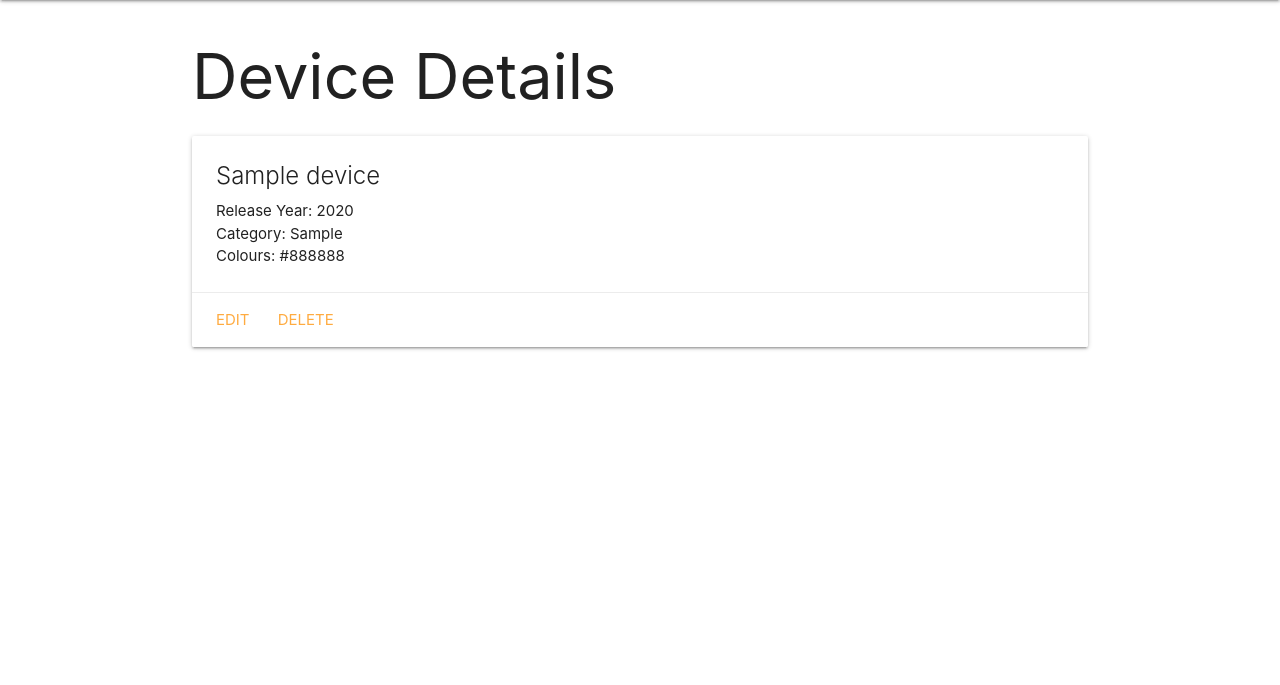
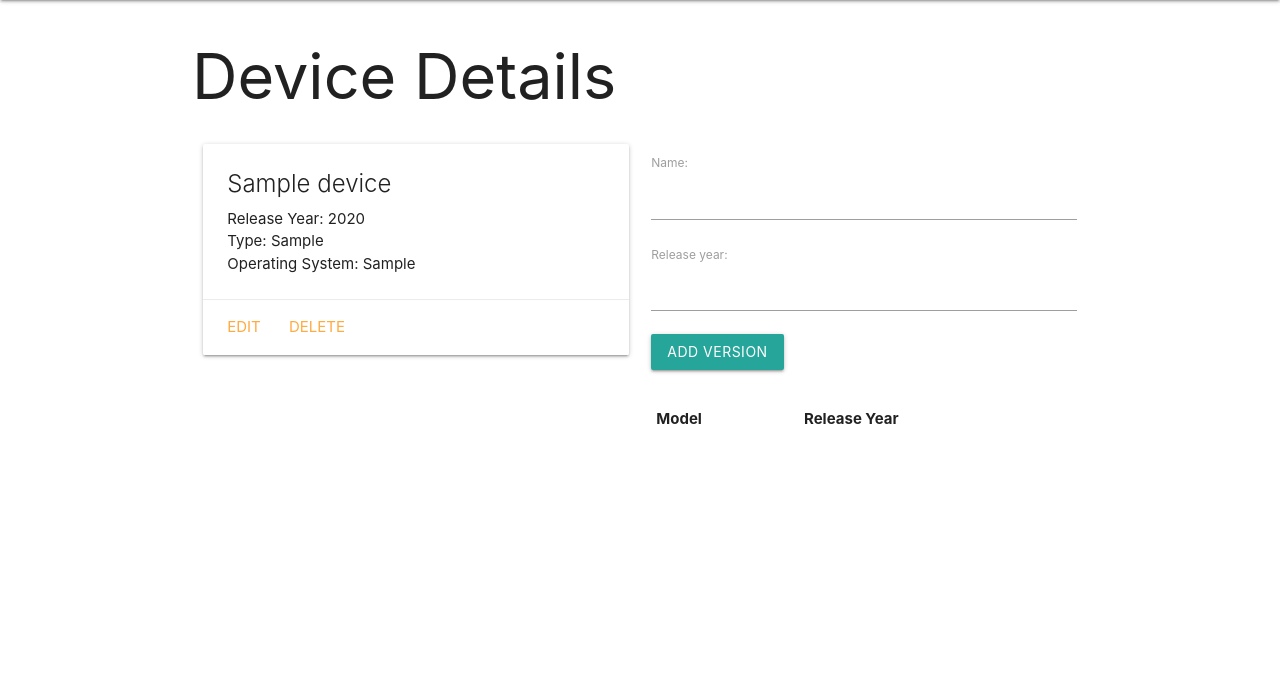
Before and after one commit to the0choi/apple-collection, a Django app: page /devices/1/ in a window 1280 px wide. Shown: the part 64-749 px from the top of the page. Run offline with Django 4.2, Linux system fonts and the light colour scheme; tables that the repository leaves empty hold one stand-in row (values such as "Sample post"); data that the repository does not hold is empty.

Commit message:
add Version model

```diff
--- a/main_app/admin.py
+++ b/main_app/admin.py
@@ -1,5 +1,6 @@
 from django.contrib import admin
 
-from .models import Device
+from .models import Device, Version
 
 admin.site.register(Device)
+admin.site.register(Version)
--- /dev/null
+++ b/main_app/forms.py
@@ -0,0 +1,8 @@
+from django.forms import ModelForm
+from .models import Version
+
+
+class VersionForm(ModelForm):
+    class Meta:
+        model = Version
+        fields = ['name', 'release_year']
--- a/main_app/models.py
+++ b/main_app/models.py
@@ -4,11 +4,23 @@ from django.urls import reverse
 class Device(models.Model):
     name = models.CharField(max_length=100)
     release_year = models.IntegerField()
-    category = models.CharField(max_length=100)
-    colours = models.CharField(max_length=100)
+    type = models.CharField(max_length=100)
+    operating_system = models.CharField(max_length=100)
 
     def __str__(self):
         return self.name
 
     def get_absolute_url(self):
         return reverse('detail', kwargs={'device_id': self.id})
+
+class Version(models.Model):
+    name = models.CharField(max_length=100)
+    release_year = models.IntegerField()
+
+    device = models.ForeignKey(Device, on_delete=models.CASCADE)
+
+    def __str__(self):
+        return f"{self.name} on {self.release_year}"
+
+    class Meta:
+        ordering = ['-release_year']
--- a/main_app/templates/base.html
+++ b/main_app/templates/base.html
@@ -9,6 +9,7 @@
   <title>Apple Collection</title>
   <link rel="stylesheet" href="https://cdnjs.cloudflare.com/ajax/libs/materialize/1.0.0/css/materialize.min.css">
   <link rel="stylesheet" type="text/css" href="{% static 'css/style.css' %}">
+  <script src="https://cdnjs.cloudflare.com/ajax/libs/materialize/1.0.0/js/materialize.min.js"></script>
 </head>
 <body>
   <header class="navbar-fixed">
--- a/main_app/templates/devices/detail.html
+++ b/main_app/templates/devices/detail.html
@@ -3,17 +3,46 @@
 
 <h1>Device Details</h1>
 
+<div class="row">
+  <div class="col s6">
     <div class="card">
       <div class="card-content">
         <span class="card-title">{{ device.name }}</span>
         <p>Release Year: {{ device.release_year }}</p>
-    <p>Category: {{ device.category }}</p>
-    <p>Colours: {{ device.colours }}</p>
+        <p>Type: {{ device.type }}</p>
+        <p>Operating System: {{ device.operating_system }}</p>
       </div>
       <div class="card-action">
         <a href="{% url 'devices_update' device.id %}">Edit</a>
         <a href="{% url 'devices_delete' device.id %}">Delete</a>
       </div>
     </div>
+  </div>
+  <div class="col s6">
+    <form action="{% url 'add_version' device.id %}" method="POST">
+      {% csrf_token %}
+      {{ version_form.as_p }}
+      <input type="submit" class="btn" value="Add Version">
+    </form>
+    <br>
+
+    <table class="striped">
+      <thead>
+        <tr><th>Model</th><th>Release Year</th></tr>
+      </thead>
+      <tbody>
+        {% for version in device.version_set.all %}
+          <tr>
+            <td>{{version.name}}</td>
+            <td>{{version.release_year}}</td>
+          </tr>
+        {% endfor %}
+      </tbody>
+    </table>
+  </div>
+</div>
+
+<script>
+</script>
 
 {% endblock %}
--- a/main_app/templates/devices/index.html
+++ b/main_app/templates/devices/index.html
@@ -9,10 +9,9 @@
         <div class="card-content">
           <span class="card-title">{{ device.name }}</span>
           <p>Release Year: {{ device.release_year }}</p>
-          <p>Category: {{ device.category }}</p>
-          <p>Colours: {{ device.colours }}</p>
+          <p>Type: {{ device.type }}</p>
+          <p>Operating System: {{ device.operating_system }}</p>
         </div>
-      <!-- Don't forget the </a> closing tag -->
       </a>
   </div>
 {% endfor %}
--- a/main_app/urls.py
+++ b/main_app/urls.py
@@ -9,4 +9,5 @@ urlpatterns = [
   path('devices/create/', views.DeviceCreate.as_view(), name='devices_create'),
   path('devices/<int:pk>/update/', views.DeviceUpdate.as_view(), name='devices_update'),
   path('devices/<int:pk>/delete/', views.DeviceDelete.as_view(), name='devices_delete'),
+  path('devices/<int:device_id>/add_version/', views.add_version, name='add_version'),
 ]
--- a/main_app/views.py
+++ b/main_app/views.py
@@ -1,5 +1,6 @@
-from django.shortcuts import render
+from django.shortcuts import render, redirect
 from django.views.generic.edit import CreateView, UpdateView, DeleteView
+from .forms import VersionForm
 from .models import Device
 
 
@@ -15,13 +16,15 @@ def devices_index(request):
     devices = Device.objects.all()
     return render(request, 'devices/index.html', {
         'devices': devices
-    }
-    )
+    })
 
 
 def devices_detail(request, device_id):
     device = Device.objects.get(id=device_id)
-    return render(request, 'devices/detail.html', {'device': device})
+    version_form = VersionForm()
+    return render(request, 'devices/detail.html', {
+        'device': device, 'version_form': version_form
+    })
 
 
 class DeviceCreate(CreateView):
@@ -31,9 +34,18 @@ class DeviceCreate(CreateView):
 
 class DeviceUpdate(UpdateView):
     model = Device
-    fields = ['release_year', 'category', 'colours']
+    fields = ['release_year', 'type', 'operating_system']
 
 
 class DeviceDelete(DeleteView):
     model = Device
     success_url = '/devices'
+
+
+def add_version(request, device_id):
+    form = VersionForm(request.POST)
+    if form.is_valid():
+        new_version = form.save(commit=False)
+        new_version.device_id = device_id
+        new_version.save()
+    return redirect('detail', device_id=device_id)
```
Also changed, not shown: main_app/migrations/0003_rename_category_device_operating_system_and_more.py (added), main_app/migrations/0004_version.py (added). Lines whose indentation alone changed are shown as unchanged.
